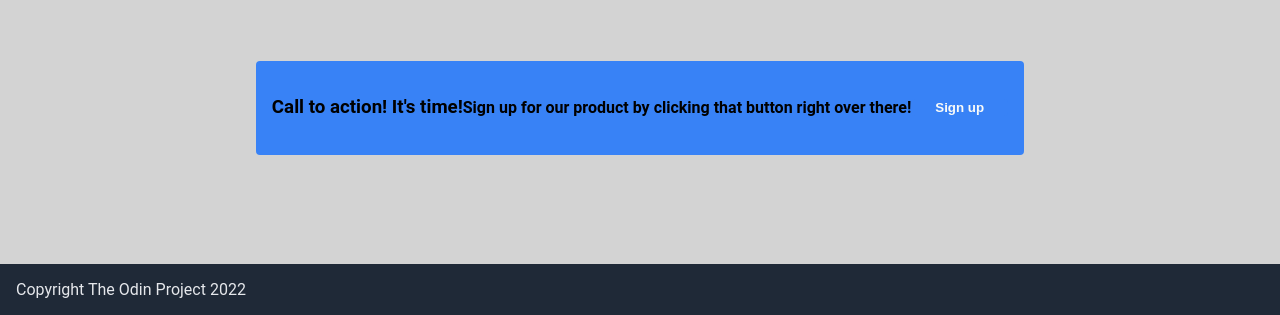
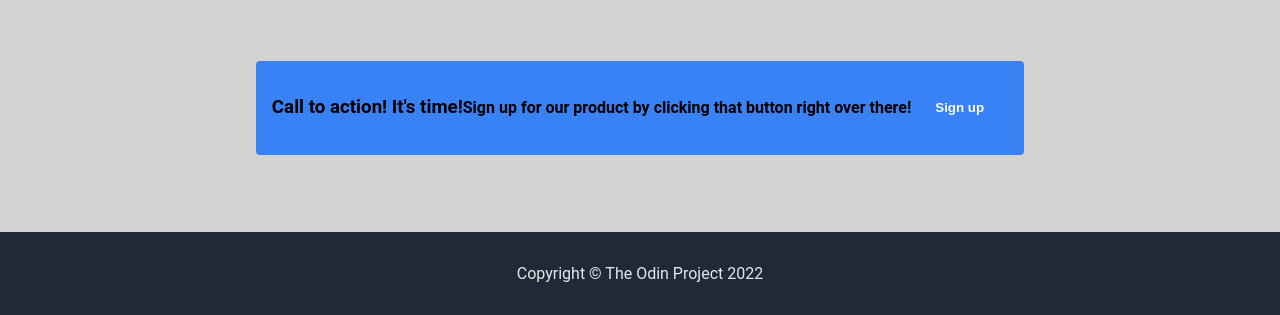
Before and after one commit to NVectors/odin-landing-page, a plain HTML site: page index.html in a window 1280 px wide. Shown: the part 485-800 px from the top of the page. Drawn offline with Linux system fonts and the light colour scheme.

Commit message:
Updated the footer flex box

```diff
--- a/index.html
+++ b/index.html
@@ -69,7 +69,7 @@
     </div>
 
     <div class="footer">
-        <a>Copyright The Odin Project 2022</a>
+        <a>Copyright <span>&copy;</span> The Odin Project 2022</a>
     </div>
 
 </body>
--- a/style.css
+++ b/style.css
@@ -129,7 +129,7 @@ button {
 
 .footer {
     display: flex;
-    padding: 16px;
-    color: white;
+    justify-content: center;
+    padding: 32px;
     background-color: #1F2937;
 }
```
